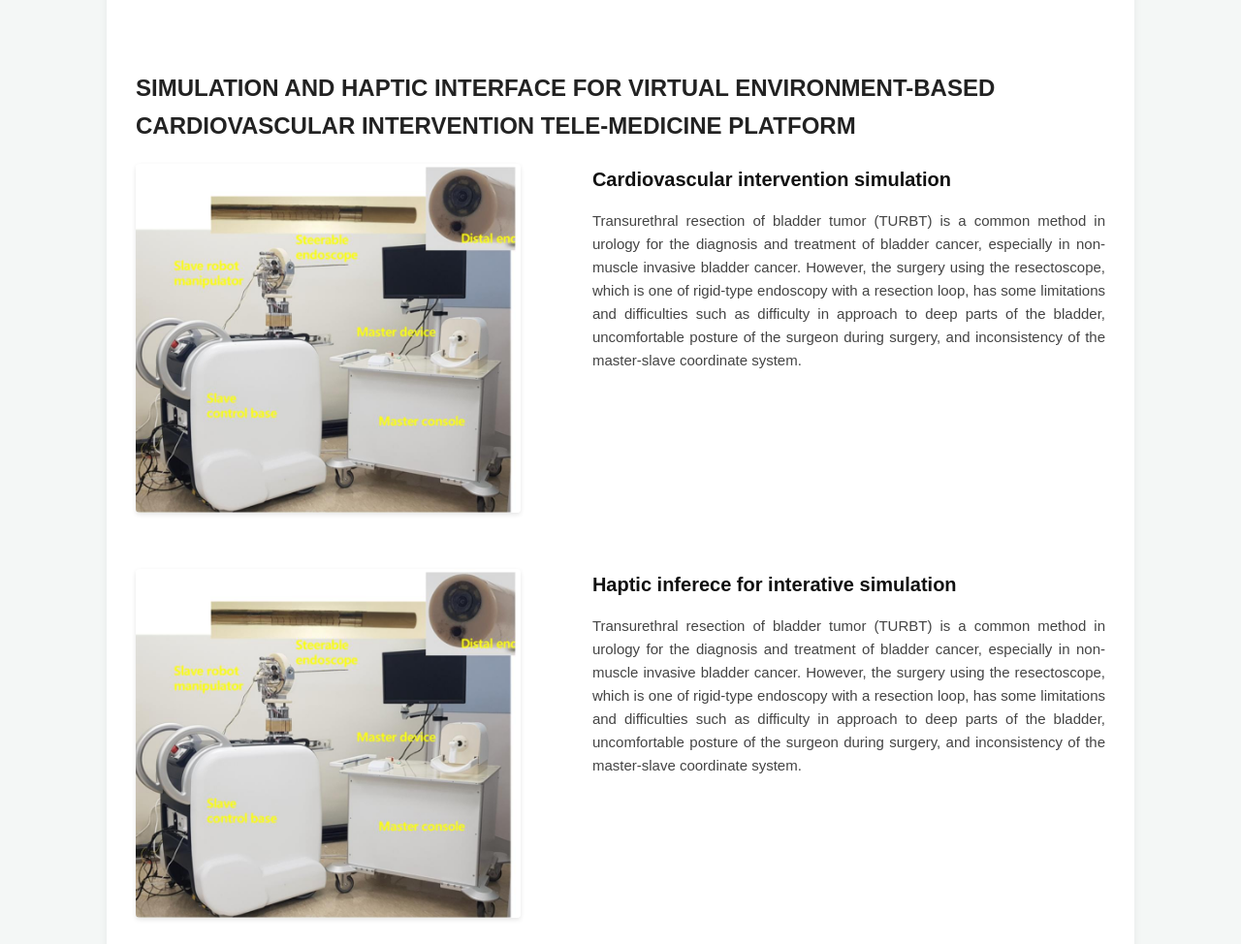
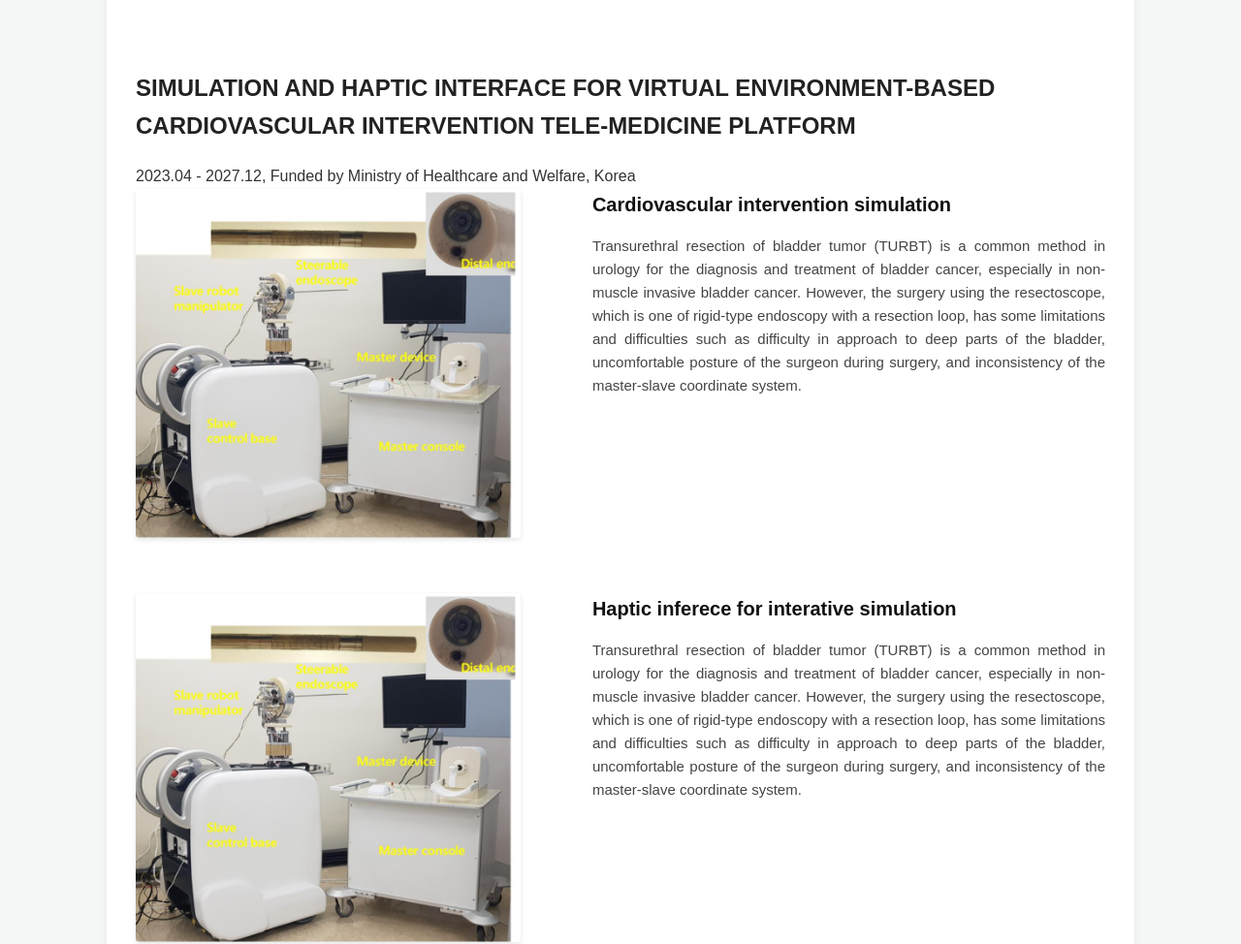
Before and after one commit to jacobianmatrix/jacobianmatrix.github.io, a plain HTML site: page projects.html in a window 1280 px wide. Shown: the part 361-1335 px from the top of the page at 97% size. Drawn offline with Linux system fonts and the light colour scheme.

Commit message:
Update projects.html

```diff
--- a/projects.html
+++ b/projects.html
@@ -129,6 +129,7 @@
         <div class="page-title">Current Research</div> <br>
 
         <div class="section-title">Simulation and haptic interface for virtual environment-based cardiovascular intervention tele-medicine platform</div>
+        <div class="research-details"> 2023.04 - 2027.12, Funded by Ministry of Healthcare and Welfare, Korea
         <div class="research-item">
             <div class="research-image">
                 <img src="turb_robot.jpg" alt="Manipulator for TURBT" style="width: 90%;">
```
